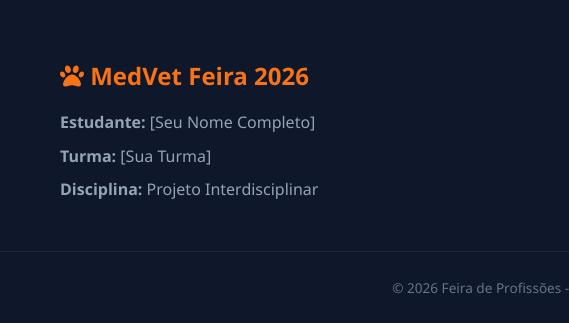
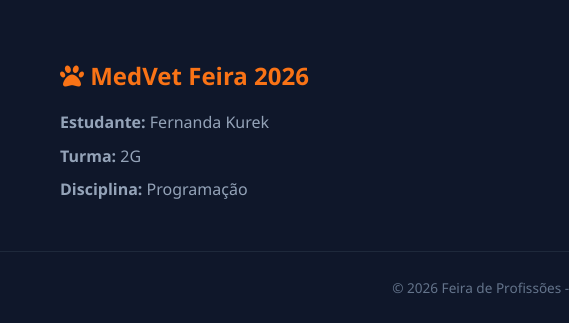
Before and after one commit to fernandakurek-coder/prissoesmedvet, a plain HTML site: page index.html in a window 1280 px wide. Shown: the part 3695-4018 px from the top of the page, 0-569 px from the left. Drawn offline with nearby package versions, Linux system fonts and the light colour scheme.

Commit message:
Update index.html

```diff
--- a/index.html
+++ b/index.html
@@ -234,9 +234,9 @@
                 <div class="footer-logo">
                     <i class="fa-solid fa-paw"></i> MedVet Feira 2026
                 </div>
-                <p><strong>Estudante:</strong> [Seu Nome Completo]</p>
-                <p><strong>Turma:</strong> [Sua Turma]</p>
-                <p><strong>Disciplina:</strong> Projeto Interdisciplinar</p>
+                <p><strong>Estudante:</strong> Fernanda Kurek </p>
+                <p><strong>Turma:</strong> 2G</p>
+                <p><strong>Disciplina:</strong> Programação</p>
             </div>
             <div class="footer-links">
                 <h4>Acesso Rápido ao Projeto</h4>
```
